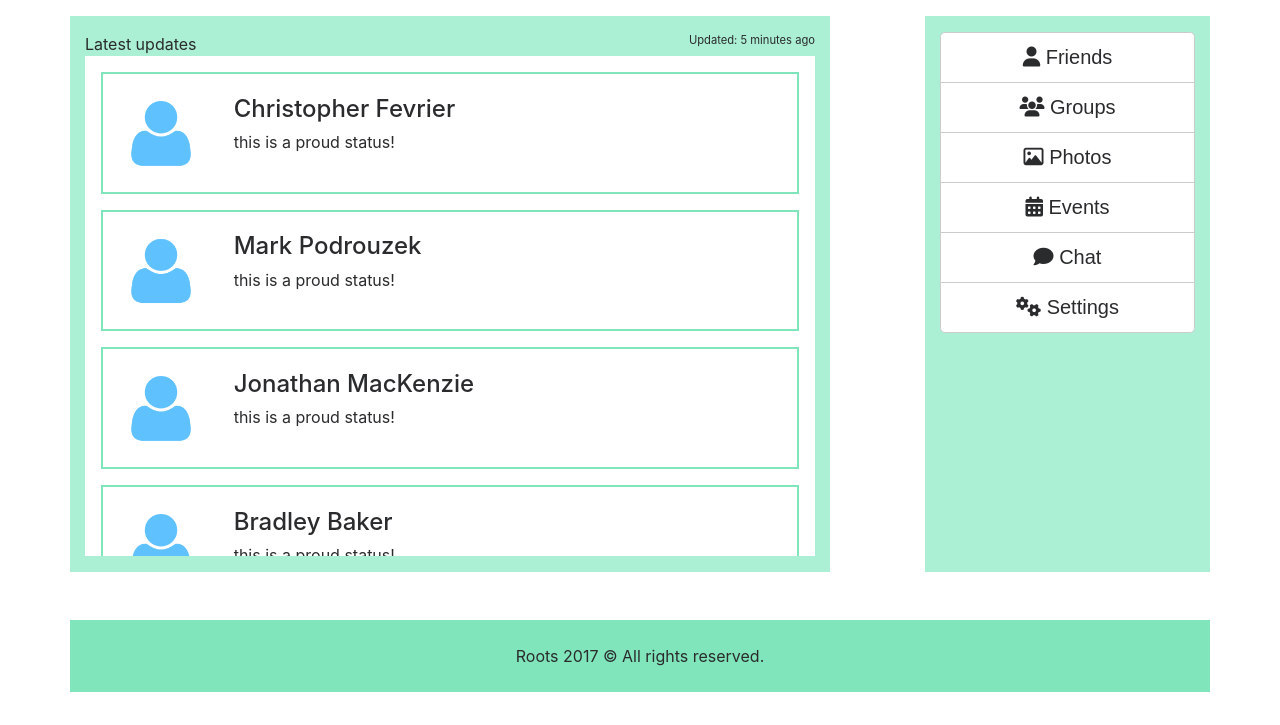
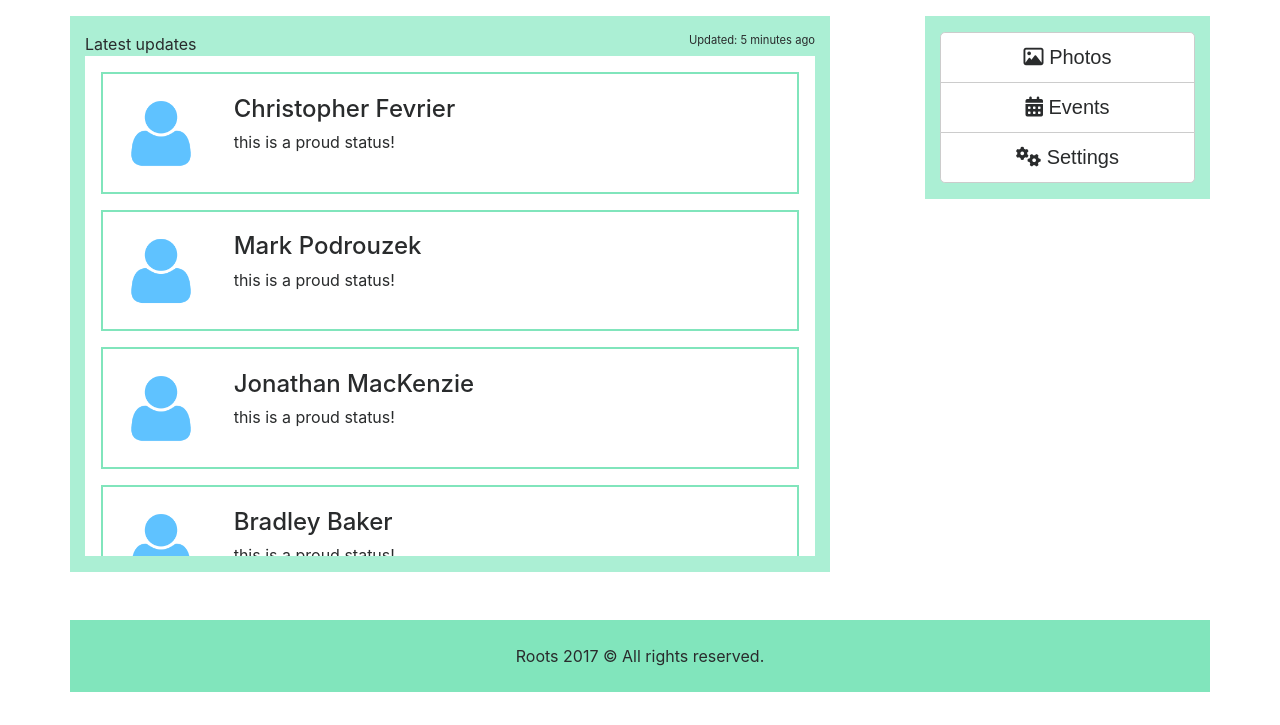
Before and after one commit to fevthedev/roots, a web app: file index.html in a window 1280 px wide. Shown: the part 158-883 px from the top of the page. Run offline with its HTML, style and script files only (its server is not run), Linux system fonts and the light colour scheme; some libraries are stand-ins or nearby versions.

Commit message:
changed background colour on sidebar to only encompass actual sidebar content.

```diff
--- a/css/style.css
+++ b/css/style.css
@@ -14,7 +14,7 @@ body {
     background-color: #abefd4;
 }
 
-#sideBar {
+#sideBarOptions {
     background-color: #abefd4;
 }
 
--- a/index.html
+++ b/index.html
@@ -112,15 +112,17 @@
                     </div>
                 </div>
 
-                <div class="hidden-xs-down col-sm-3 offset-sm-1 py-3" id="sideBar">
-                        <div class="btn-group-vertical btn-block">
-                            <button type="button" class="btn btn-secondary btn-lg"><i class="fa fa-user" aria-hidden="true"></i>&nbsp;Friends</button>
-                            <button type="button" class="btn btn-secondary btn-lg"><i class="fa fa-users" aria-hidden="true"></i>&nbsp;Groups</button>
-                            <button type="button" class="btn btn-secondary btn-lg"><i class="fa fa-picture-o" aria-hidden="true"></i>&nbsp;Photos</button>
-                            <button type="button" class="btn btn-secondary btn-lg"><i class="fa fa-calendar" aria-hidden="true"></i>&nbsp;Events</button>
-                            <button type="button" class="btn btn-secondary btn-lg"><i class="fa fa-comment" aria-hidden="true"></i>&nbsp;Chat</button>
-                            <button type="button" class="btn btn-secondary btn-lg"><i class="fa fa-cogs" aria-hidden="true"></i>&nbsp;Settings</button>
+                <div class="hidden-xs-down col-sm-3 offset-sm-1" id="sideBar">
+
+                    <div class="row">
+                        <div class="col-12 py-3" id="sideBarOptions">
+                            <div class="btn-group-vertical btn-block">
+                                <button type="button" class="btn btn-secondary btn-lg"><i class="fa fa-picture-o" aria-hidden="true"></i>&nbsp;Photos</button>
+                                <button type="button" class="btn btn-secondary btn-lg"><i class="fa fa-calendar" aria-hidden="true"></i>&nbsp;Events</button>
+                                <button type="button" class="btn btn-secondary btn-lg"><i class="fa fa-cogs" aria-hidden="true"></i>&nbsp;Settings</button>
+                            </div>
                         </div>
+                    </div>
                 </div>
             </div>
 
```
